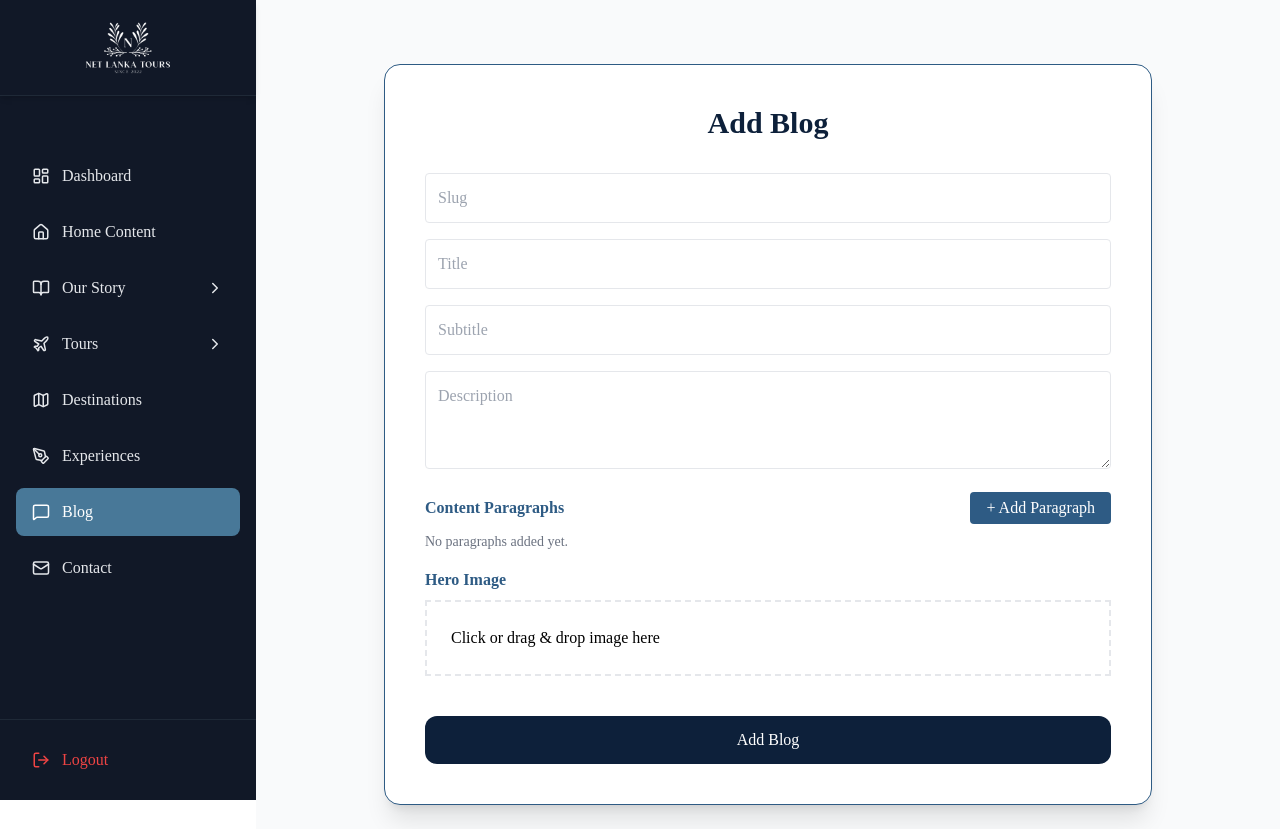
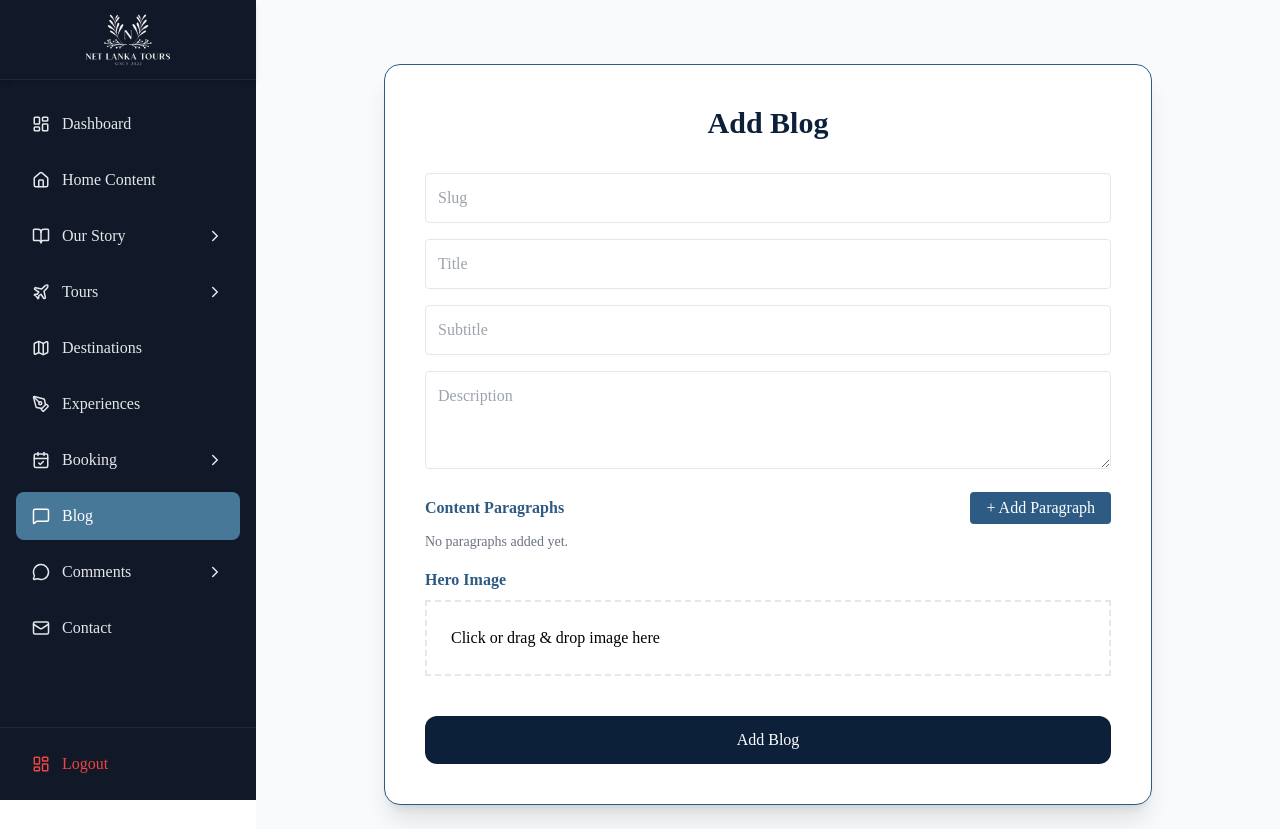
Before and after one commit to Safeeya-Munawwar/Tour-Website, a React (Create React App) app in the folder frontend/: page /admin/blogs/new in a window 1280 px wide. Built offline with nearby package versions, Linux system fonts and the light colour scheme.

Commit message:
Your descriptive commit message

```diff
--- a/frontend/src/components/admin/AdminSidebar.jsx
+++ b/frontend/src/components/admin/AdminSidebar.jsx
@@ -14,7 +14,9 @@ import {
   MessageSquare,
   Home,
   Mail,
-  LogOut,
+  MessageCircle,
+  NotebookPen,
+  CalendarCheck,
 } from "lucide-react";
 import { FaTripadvisor } from "react-icons/fa";
 
@@ -37,31 +39,18 @@ const AdminSidebar = ({ sidebarOpen, setSidebarOpen }) => {
       )}
 
       <aside
-        className={`fixed lg:static top-0 left-0 h-full w-64 bg-gray-900 text-gray-200 transform transition-transform duration-300 z-40 ${
-          sidebarOpen ? "translate-x-0" : "-translate-x-full lg:translate-x-0"
-        } flex flex-col justify-between`}
+        className={`fixed lg:static top-0 left-0 h-full w-64 bg-gray-900 text-gray-200 transform transition-transform duration-300 z-40 flex flex-col justify-between`}
       >
-       <div>
         {/* Logo */}
-  <div className="h-24 flex items-center justify-center shadow-md border-b border-gray-800 mb-10">
-    <img
-      src="/images/logo.png"
-      alt="Logo"
-      className="w-28 h-auto object-contain"
-    />
+        <div className="h-20 flex items-center justify-center shadow-md border-b border-gray-800 mb-1">
+          <img src="/images/logo.png" alt="Logo" className="w-28 h-auto object-contain" />
         </div>
 
-
-          {/* Navigation */}
-          <nav className="p-4 space-y-2">
+        <nav className="p-4 space-y-2 overflow-y-auto flex-1">
           {/* Dashboard */}
           <NavLink
             to="/admin/dashboard"
-              className={({ isActive }) =>
-                `flex items-center gap-3 px-4 py-3 rounded-lg transition ${
-                  isActive ? activeClass : defaultClass
-                }`
-              }
+            className={({ isActive }) => `flex items-center gap-3 px-4 py-3 rounded-lg transition ${isActive ? activeClass : defaultClass}`}
           >
             <LayoutDashboard size={18} />
             Dashboard
@@ -70,11 +59,7 @@ const AdminSidebar = ({ sidebarOpen, setSidebarOpen }) => {
           {/* Home */}
           <NavLink
             to="/admin/manage-home"
-              className={({ isActive }) =>
-                `flex items-center gap-3 px-4 py-3 rounded-lg transition ${
-                  isActive ? activeClass : defaultClass
-                }`
-              }
+            className={({ isActive }) => `flex items-center gap-3 px-4 py-3 rounded-lg transition ${isActive ? activeClass : defaultClass}`}
           >
             <Home size={18} />
             Home Content
@@ -93,47 +78,16 @@ const AdminSidebar = ({ sidebarOpen, setSidebarOpen }) => {
           </button>
           {openStoryMenu && (
             <div className="ml-10 mt-1 flex flex-col space-y-1">
-                <NavLink
-                  to="/admin/manage-about"
-                  className={({ isActive }) =>
-                    `flex items-center gap-2 px-2 py-2 rounded transition ${
-                      isActive ? activeClass : defaultClass
-                    }`
-                  }
-                >
+              <NavLink to="/admin/manage-about" className={({ isActive }) => `flex items-center gap-2 px-2 py-2 rounded transition ${isActive ? activeClass : defaultClass}`}>
                 <Users size={16} /> About Page
               </NavLink>
-
-                <NavLink
-                  to="/admin/manage-team"
-                  className={({ isActive }) =>
-                    `flex items-center gap-2 px-2 py-2 rounded transition ${
-                      isActive ? activeClass : defaultClass
-                    }`
-                  }
-                >
+              <NavLink to="/admin/manage-team" className={({ isActive }) => `flex items-center gap-2 px-2 py-2 rounded transition ${isActive ? activeClass : defaultClass}`}>
                 <Users size={16} /> Our Team
               </NavLink>
-
-                <NavLink
-                  to="/admin/manage-journey"
-                  className={({ isActive }) =>
-                    `flex items-center gap-2 px-2 py-2 rounded transition ${
-                      isActive ? activeClass : defaultClass
-                    }`
-                  }
-                >
+              <NavLink to="/admin/manage-journey" className={({ isActive }) => `flex items-center gap-2 px-2 py-2 rounded transition ${isActive ? activeClass : defaultClass}`}>
                 <Compass size={16} /> Our Journey
               </NavLink>
-
-                <NavLink
-                  to="/admin/manage-community"
-                  className={({ isActive }) =>
-                    `flex items-center gap-2 px-2 py-2 rounded transition ${
-                      isActive ? activeClass : defaultClass
-                    }`
-                  }
-                >
+              <NavLink to="/admin/manage-community" className={({ isActive }) => `flex items-center gap-2 px-2 py-2 rounded transition ${isActive ? activeClass : defaultClass}`}>
                 <Star size={16} /> Community Impact
               </NavLink>
             </div>
@@ -152,98 +106,99 @@ const AdminSidebar = ({ sidebarOpen, setSidebarOpen }) => {
           </button>
           {openToursMenu && (
             <div className="ml-10 mt-1 flex flex-col space-y-1">
-                <NavLink
-                  to="/admin/day-tours"
-                  className={({ isActive }) =>
-                    `flex items-center gap-2 px-2 py-2 rounded transition ${
-                      isActive ? activeClass : defaultClass
-                    }`
-                  }
-                >
+              <NavLink to="/admin/day-tours" className={({ isActive }) => `flex items-center gap-2 px-2 py-2 rounded transition ${isActive ? activeClass : defaultClass}`}>
                 <Map size={16} /> Day Tours
               </NavLink>
-
-                <NavLink
-                  to="/admin/round-tours"
-                  className={({ isActive }) =>
-                    `flex items-center gap-2 px-2 py-2 rounded transition ${
-                      isActive ? activeClass : defaultClass
-                    }`
-                  }
-                >
+              <NavLink to="/admin/round-tours" className={({ isActive }) => `flex items-center gap-2 px-2 py-2 rounded transition ${isActive ? activeClass : defaultClass}`}>
                 <Compass size={16} /> Round Tours
               </NavLink>
-
-                <NavLink
-                  to="/admin/tailor-made-tours"
-                  className={({ isActive }) =>
-                    `flex items-center gap-2 px-2 py-2 rounded transition ${
-                      isActive ? activeClass : defaultClass
-                    }`
-                  }
-                >
+              <NavLink to="/admin/tailor-made-tours" className={({ isActive }) => `flex items-center gap-2 px-2 py-2 rounded transition ${isActive ? activeClass : defaultClass}`}>
                 <Star size={16} /> Tailor-Made Tours
               </NavLink>
             </div>
           )}
 
           {/* Destinations */}
-            <NavLink
-              to="/admin/destinations"
-              className={({ isActive }) =>
-                `flex items-center gap-3 px-4 py-3 rounded-lg transition ${
-                  isActive ? activeClass : defaultClass
-                }`
-              }
-            >
+          <NavLink to="/admin/destinations" className={({ isActive }) => `flex items-center gap-3 px-4 py-3 rounded-lg transition ${isActive ? activeClass : defaultClass}`}>
             <Map size={18} /> Destinations
           </NavLink>
 
           {/* Experiences */}
-            <NavLink
-              to="/admin/experiences"
-              className={({ isActive }) =>
-                `flex items-center gap-3 px-4 py-3 rounded-lg transition ${
-                  isActive ? activeClass : defaultClass
-                }`
-              }
-            >
+          <NavLink to="/admin/experiences" className={({ isActive }) => `flex items-center gap-3 px-4 py-3 rounded-lg transition ${isActive ? activeClass : defaultClass}`}>
             <PenTool size={18} /> Experiences
           </NavLink>
 
+          {/* Booking Menu */}
+          <button
+            onClick={() => setOpenBookingMenu(!openBookingMenu)}
+            className="flex items-center justify-between w-full px-4 py-3 rounded-lg hover:bg-[#487898]/20 transition"
+          >
+            <span className="flex items-center gap-3">
+              <CalendarCheck size={18} />
+              Booking
+            </span>
+            {openBookingMenu ? <ChevronDown size={18} /> : <ChevronRight size={18} />}
+          </button>
+          {openBookingMenu && (
+            <div className="ml-10 mt-1 flex flex-col space-y-1">
+              <NavLink to="/admin/day-tour-booking" className={({ isActive }) => `flex items-center gap-2 px-2 py-2 rounded transition ${isActive ? activeClass : defaultClass}`}>
+                <Map size={16} /> Day Tour
+              </NavLink>
+              <NavLink to="/admin/round-tour-booking" className={({ isActive }) => `flex items-center gap-2 px-2 py-2 rounded transition ${isActive ? activeClass : defaultClass}`}>
+                <Compass size={16} /> Round Tour
+              </NavLink>
+              <NavLink to="/admin/common-booking" className={({ isActive }) => `flex items-center gap-2 px-2 py-2 rounded transition ${isActive ? activeClass : defaultClass}`}>
+                <Star size={16} /> Common Booking
+              </NavLink>
+              <NavLink to="/admin/customize-tour" className={({ isActive }) => `flex items-center gap-2 px-2 py-2 rounded transition ${isActive ? activeClass : defaultClass}`}>
+                <PenTool size={16} /> Customize Tour
+              </NavLink>
+            </div>
+          )}
+
           {/* Blog */}
-            <NavLink
-              to="/admin/blogs"
-              className={({ isActive }) =>
-                `flex items-center gap-3 px-4 py-3 rounded-lg transition ${
-                  isActive ? activeClass : defaultClass
-                }`
-              }
-            >
+          <NavLink to="/admin/blogs" className={({ isActive }) => `flex items-center gap-3 px-4 py-3 rounded-lg transition ${isActive ? activeClass : defaultClass}`}>
             <MessageSquare size={18} /> Blog
           </NavLink>
 
+          {/* Comments Menu */}
+          <button
+            onClick={() => setOpenCommentsMenu(!openCommentsMenu)}
+            className="flex items-center justify-between w-full px-4 py-3 rounded-lg hover:bg-[#487898]/20 transition"
+          >
+            <span className="flex items-center gap-3">
+              <MessageCircle size={18} />
+              Comments
+            </span>
+            {openCommentsMenu ? <ChevronDown size={18} /> : <ChevronRight size={18} />}
+          </button>
+          {openCommentsMenu && (
+            <div className="ml-10 mt-1 flex flex-col space-y-1">
+              <NavLink to="/admin/blog-comments" className={({ isActive }) => `flex items-center gap-2 px-2 py-2 rounded transition ${isActive ? activeClass : defaultClass}`}>
+                <NotebookPen size={16} /> Blog Comments
+              </NavLink>
+              <NavLink to="/admin/contact-messages" className={({ isActive }) => `flex items-center gap-2 px-2 py-2 rounded transition ${isActive ? activeClass : defaultClass}`}>
+                <Mail size={16} /> Contact Messages
+              </NavLink>
+              <NavLink to="/admin/tailor-comments" className={({ isActive }) => `flex items-center gap-2 px-2 py-2 rounded transition ${isActive ? activeClass : defaultClass}`}>
+                <Star size={16} /> Tailor Reviews
+              </NavLink>
+              <NavLink to="/admin/tripadvisor-reviews" className={({ isActive }) => `flex items-center gap-2 px-2 py-2 rounded transition ${isActive ? activeClass : defaultClass}`}>
+                <FaTripadvisor size={16} /> TripAdvisor
+              </NavLink>
+            </div>
+          )}
+
           {/* Contact */}
-            <NavLink
-              to="/admin/contacts"
-              className={({ isActive }) =>
-                `flex items-center gap-3 px-4 py-3 rounded-lg transition ${
-                  isActive ? activeClass : defaultClass
-                }`
-              }
-            >
+          <NavLink to="/admin/contacts" className={({ isActive }) => `flex items-center gap-3 px-4 py-3 rounded-lg transition ${isActive ? activeClass : defaultClass}`}>
             <Mail size={18} /> Contact
           </NavLink>
         </nav>
-        </div>
 
-        {/* Logout Button at bottom */}
+        {/* Logout Button */}
         <div className="p-4 border-t border-gray-800">
-          <a
-            href="/admin/login"
-            className="flex items-center gap-3 px-4 py-3 text-red-500 rounded-lg hover:bg-red-100 transition"
-          >
-            <LogOut size={18} />
+          <a href="/admin/login" className="flex items-center gap-3 px-4 py-2 text-red-500 rounded-lg hover:bg-red-100 transition">
+            <LayoutDashboard size={18} />
             Logout
           </a>
         </div>
```
Also changed, not shown: frontend/src/pages/Contact.jsx (+27 -23 lines). Lines whose indentation alone changed are shown as unchanged.
